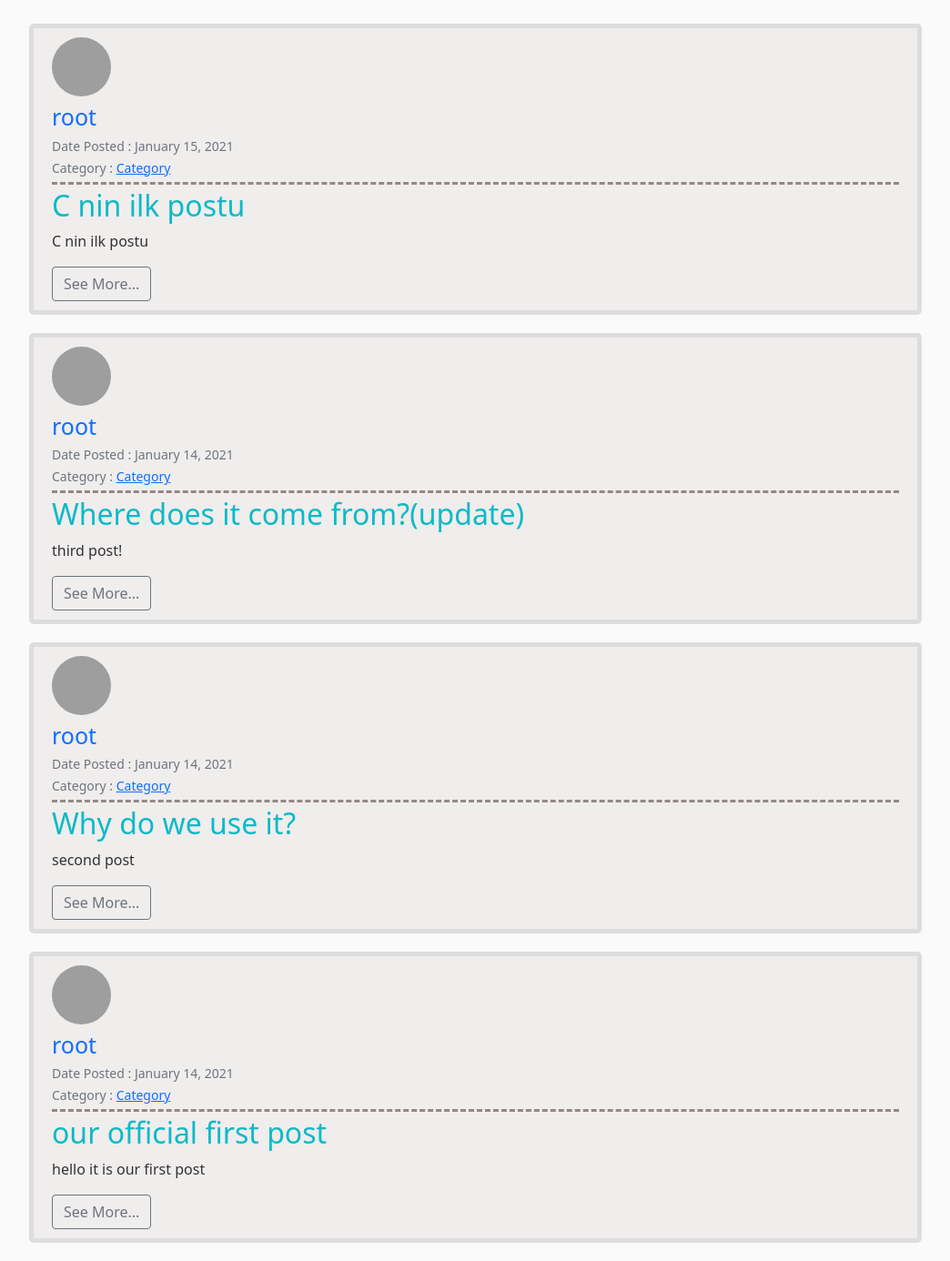
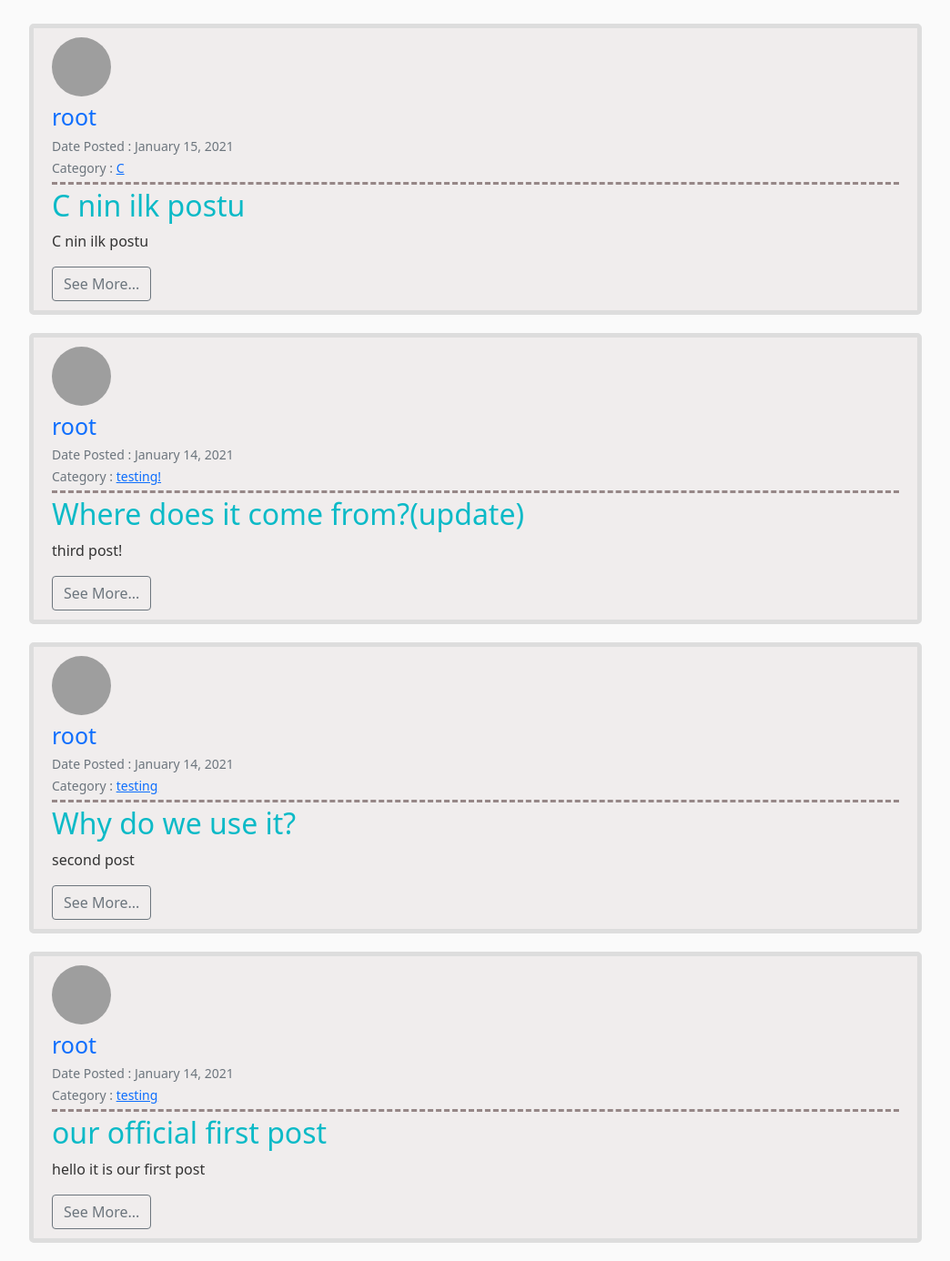
Before and after one commit to ramixix/QA_blog_with_django, a Django app: page / in a window 1280 px wide. Shown: the part 58-1444 px from the top of the page at 91% size, without its empty margins (70-1114 px from the left). Run offline with Django 3.2, Linux system fonts and the light colour scheme; data comes from the database, SQL or seed files in the repository; grey boxes are pictures that could not be loaded.

Commit message:
kategorilerimiz icin base ve home html dosyalarinda gerekli duzenlemeleryapildi

```diff
--- a/SoftSolution/blog/templates/blog/base.html
+++ b/SoftSolution/blog/templates/blog/base.html
@@ -33,12 +33,14 @@
 
                     <!-- category menu  -->
 
-                    <li class="nav-item dropdown">
+                      <li class="nav-item dropdown">
                         <a class="nav-link dropdown-toggle" href="#" id="navbarDropdown" role="button" data-bs-toggle="dropdown" aria-expanded="false">
-                        Categories
+                          Categories
                         </a>
                             <ul class="dropdown-menu" aria-labelledby="navbarDropdown" style="background-color: #ccd5e0; border: double 2px darkgrey; border-top: none; margin-left: 20%;">
-                                <li><a class="dropdown-item" href="#">deneme</a></li>
+                                {% for item in all_categories %}
+                                    <li><a class="dropdown-item" href="{% url 'blog-category' item %}"><img src="/media/{{item.logo}}"> {{ item }}</a></li>
+                                {% endfor %}
                             </ul>
                     </li>
 
--- a/SoftSolution/blog/templates/blog/home.html
+++ b/SoftSolution/blog/templates/blog/home.html
@@ -11,7 +11,7 @@
                 <a class="" style="text-decoration: none; font-size: 25px;" href="#">{{ post.author }}</a>
                 <br>
                 <small class="text-muted">Date Posted : {{ post.date_posted | date:"F d, Y" }}</small><br>
-                <small class="text-muted">Category : <a href="#">Category</a></small>
+                <small class="text-muted">Category : <a href="{% url 'blog-category' post.category %}">{{ post.category }}</a></small>
             </div>
             <h2><a class="article-title" href="{% url 'post-detail' post.id %}">{{ post.title }}</a></h2>
             <div>
```
